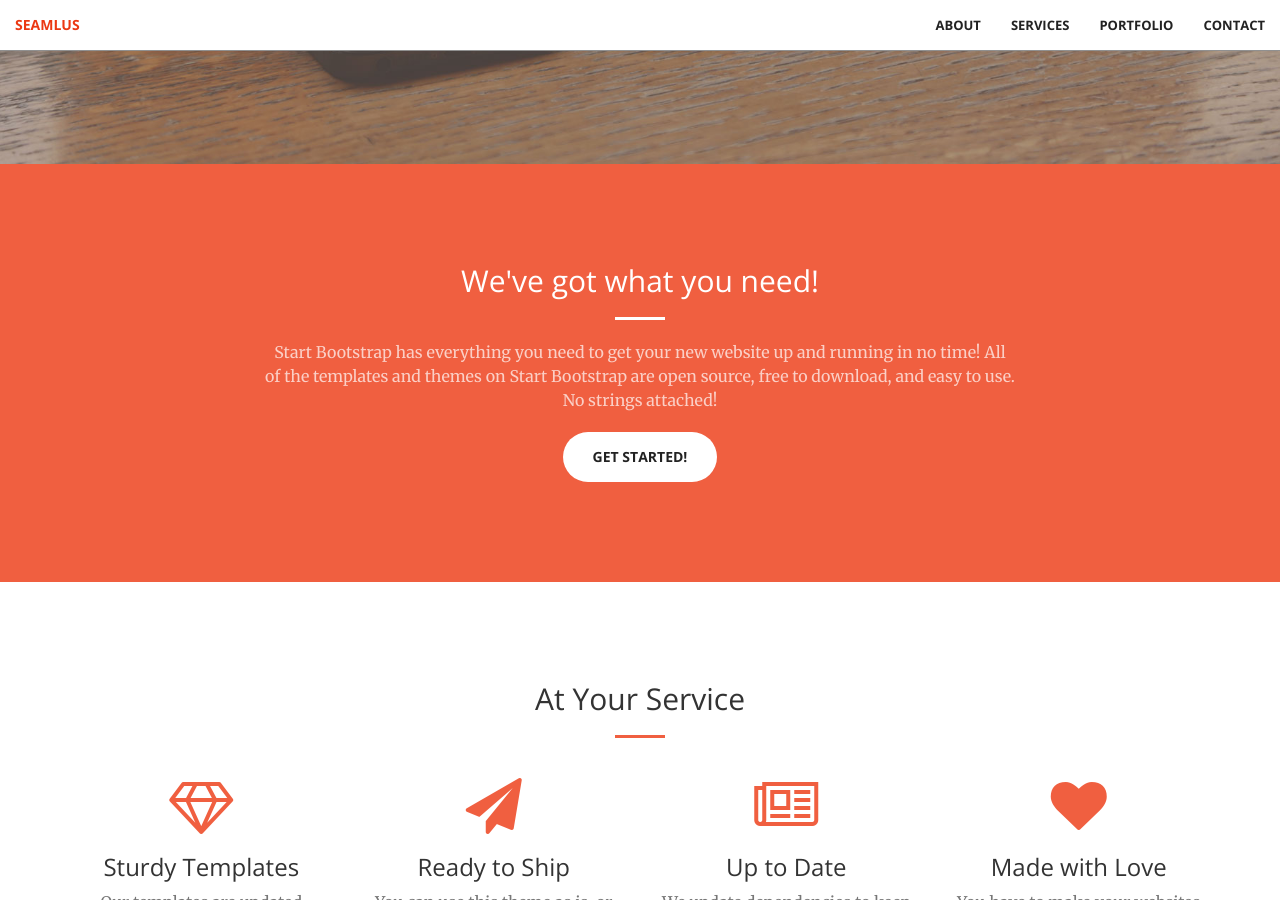
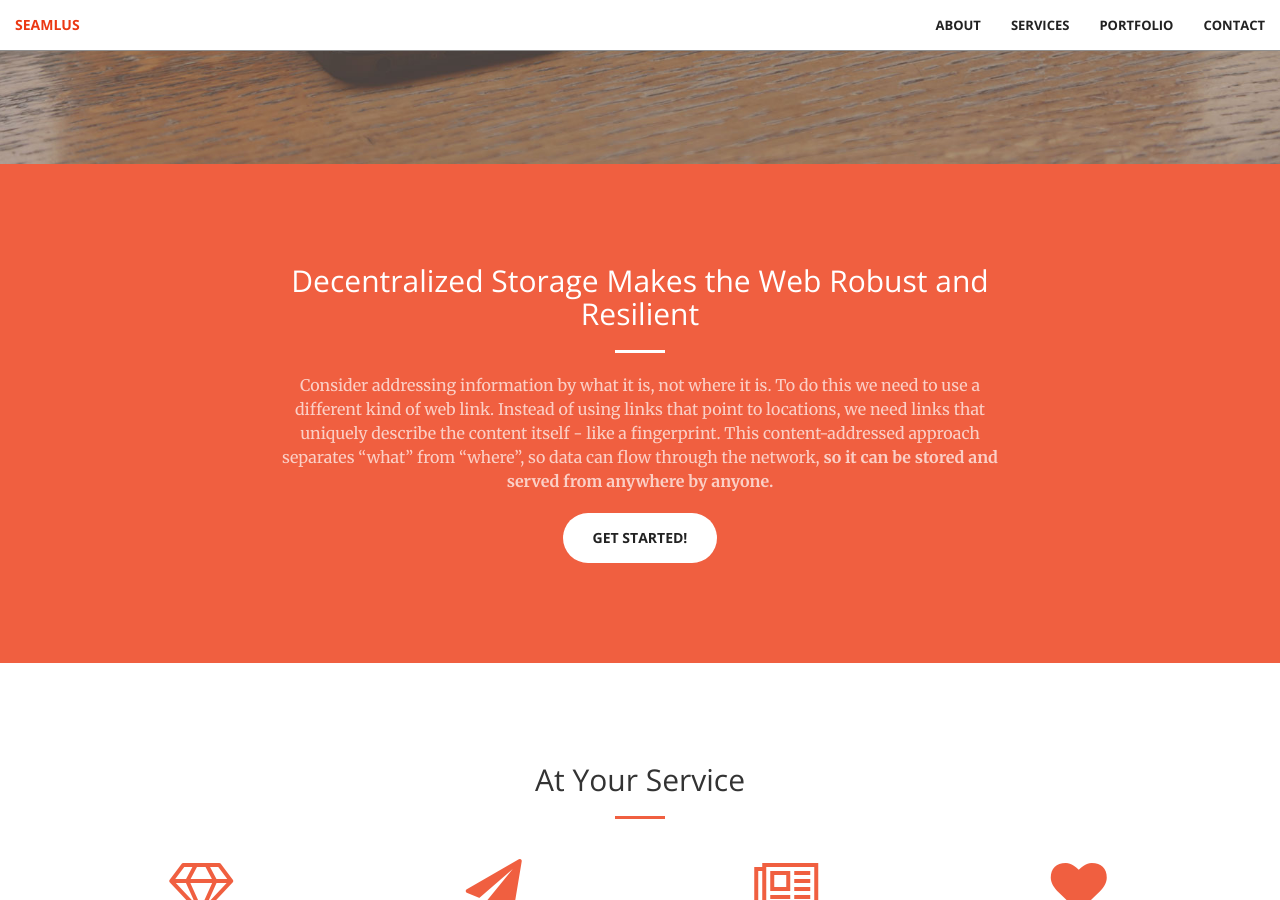
Before and after one commit to Seamlus/seamlus-jekyll, a Jekyll site: the page built from index.html, in a window 1280 px wide and 900 px high, scrolled down 736 px. Built offline with Jekyll 4.4.1, drawn with Linux system fonts in a browser that asks for light colours.

```diff
--- a/_includes/call-to-action.html
+++ b/_includes/call-to-action.html
@@ -2,9 +2,9 @@
     <div class="container">
         <div class="row">
             <div class="col-lg-8 col-lg-offset-2 text-center">
-                <h2 class="section-heading">We've got what you need!</h2>
+                <h2 class="section-heading">Decentralized Storage Makes the Web Robust and Resilient</h2>
                 <hr class="light">
-                <p class="text-faded">Start Bootstrap has everything you need to get your new website up and running in no time! All of the templates and themes on Start Bootstrap are open source, free to download, and easy to use. No strings attached!</p>
+                <p class="text-faded">Consider addressing information by what it is, not where it is.  To do this we need to use a different kind of web link.  Instead of using links that point to locations, we need links that uniquely describe the content itself - like a fingerprint.  This content-addressed approach separates “what” from “where”, so data can flow through the network, <strong>so it can be stored and served from anywhere by anyone.</strong></p>
                 <a href="#" class="btn btn-default btn-xl">Get Started!</a>
             </div>
         </div>
```
